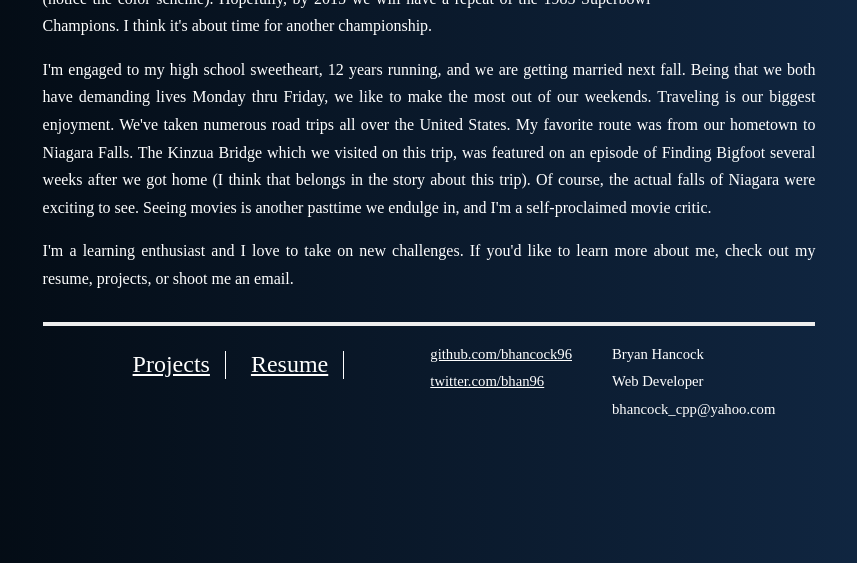
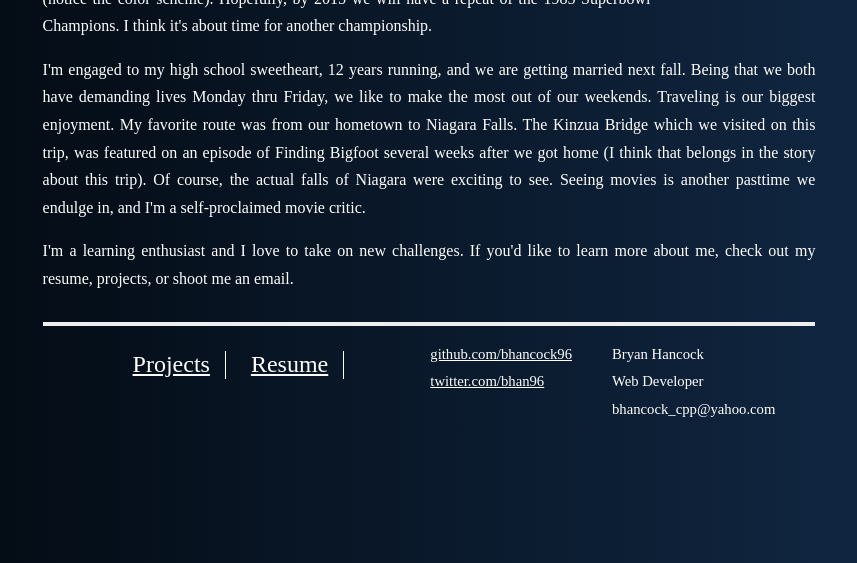
Before and after one commit to bhancock96/bhancock96.github.io, a Jekyll site: the page built from index.html, in a window 1280 px wide, cut to the strip 337-900 px from the top of the page. Shown: the whole strip, without its empty margins (211-1068 px from the left). Built offline with Jekyll 4.4.1, drawn with Linux system fonts in a browser that asks for light colours; Markdown is read by kramdown in place of the engine named in the settings.

Commit message:
removed another sentence on index page

```diff
--- a/index.html
+++ b/index.html
@@ -12,7 +12,7 @@
 		<p>I've lived in the suburbs of Chicago my whole life, therefore I'm a die-hard Chicago Bears fan (notice the color scheme). Hopefully, by 2015 we will have a repeat of the 1985 Superbowl Champions.  I think it's about time for another championship.</p>
 
 
-		<p>I'm engaged to my high school sweetheart, 12 years running, and we are getting married next fall. Being that we both have demanding lives Monday thru Friday, we like to make the most out of our weekends.  Traveling is our biggest enjoyment. We've taken numerous road trips all over the United States. My favorite route was from our hometown to Niagara Falls.  The Kinzua Bridge which we visited on this trip, was featured on an episode of Finding Bigfoot several weeks after we got home (I think that belongs in the story about this trip).  Of course, the actual falls of Niagara were exciting to see. Seeing movies is another pasttime we endulge in, and I'm a self-proclaimed movie critic.</p>
+		<p>I'm engaged to my high school sweetheart, 12 years running, and we are getting married next fall. Being that we both have demanding lives Monday thru Friday, we like to make the most out of our weekends.  Traveling is our biggest enjoyment.  My favorite route was from our hometown to Niagara Falls.  The Kinzua Bridge which we visited on this trip, was featured on an episode of Finding Bigfoot several weeks after we got home (I think that belongs in the story about this trip).  Of course, the actual falls of Niagara were exciting to see. Seeing movies is another pasttime we endulge in, and I'm a self-proclaimed movie critic.</p>
 
 
 		<p>I'm a learning enthusiast and I love to take on new challenges.  If you'd like to learn more about me, check out my resume, projects, or shoot me an email.</p>
```
